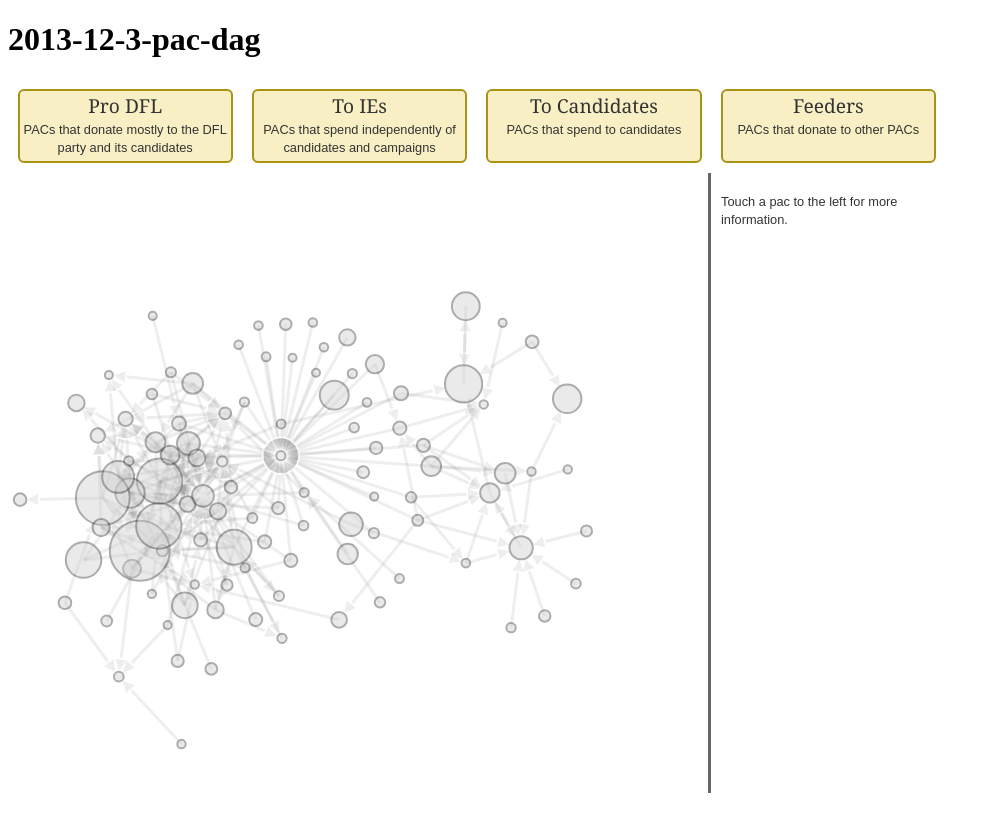
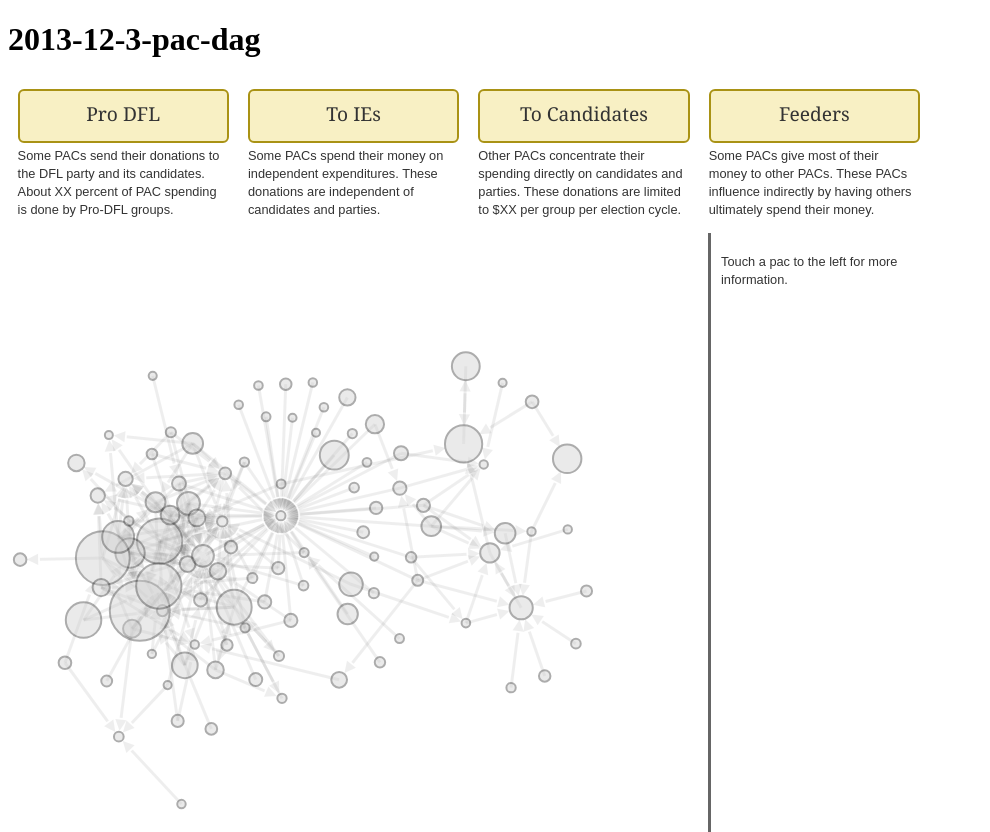
Before and after one commit to kevinschaul/inter-pac-spending, a PHP site: page / in a window 1280 px wide. Shown: the top 832 px of the page, without its empty margins (0-990 px from the left). Before the commit the page ends 793 px from the top, so only its background shows below. Run offline with PHP 8.4, Linux system fonts and the light colour scheme.

Commit message:
Added category descriptions

```diff
--- a/public/css/base.css
+++ b/public/css/base.css
@@ -22,7 +22,10 @@
   float: left;
   width: 22%;
   margin: 1%;
-  height: 70px;
+}
+/* line 43, ../../sass/base.scss */
+.show .button {
+  height: 50px;
   background-color: #f8f0c4;
   text-align: center;
   border: 2px solid #a99214;
@@ -33,35 +36,33 @@
   border-radius: 6px;
   cursor: pointer;
 }
-/* line 49, ../../sass/base.scss */
-.show .title {
+/* line 51, ../../sass/base.scss */
+.show .button .title {
   font-family: Georgia, serif;
   font-size: 1.2em;
-  padding: 6px 0;
+  padding: 14px 0;
 }
-/* line 54, ../../sass/base.scss */
+/* line 57, ../../sass/base.scss */
+.show .button:hover {
+  background-color: #f3e496;
+}
+/* line 60, ../../sass/base.scss */
+.show .button.active {
+  background-color: #f0df80;
+}
+/* line 64, ../../sass/base.scss */
 .show .description {
   font-size: 0.8em;
-  padding: 0 4px;
+  padding: 4px 0;
 }
 
-/* line 59, ../../sass/base.scss */
-.show:hover {
-  background-color: #f3e496;
-}
-
-/* line 62, ../../sass/base.scss */
-.show.active {
-  background-color: #f0df80;
-}
-
-/* line 66, ../../sass/base.scss */
+/* line 70, ../../sass/base.scss */
 #graph {
   float: left;
   width: 700px;
   height: 600px;
 }
-/* line 71, ../../sass/base.scss */
+/* line 75, ../../sass/base.scss */
 #graph .node {
   fill: #ccc;
   stroke: #333;
@@ -74,7 +75,7 @@
   -o-transition: opacity 0.4s;
   transition: opacity 0.4s;
 }
-/* line 80, ../../sass/base.scss */
+/* line 84, ../../sass/base.scss */
 #graph .link {
   stroke: #666;
   stroke-width: 3px;
@@ -85,28 +86,28 @@
   -o-transition: opacity 0.2s;
   transition: opacity 0.2s;
 }
-/* line 87, ../../sass/base.scss */
+/* line 91, ../../sass/base.scss */
 #graph marker {
   overflow: auto;
 }
-/* line 91, ../../sass/base.scss */
+/* line 95, ../../sass/base.scss */
 #graph .underlay {
   fill: #fff;
 }
-/* line 98, ../../sass/base.scss */
+/* line 102, ../../sass/base.scss */
 #graph .outer.triangle, #graph .outer.inner {
   stroke-width: 4px;
   fill: #fff;
   stroke: #fff;
 }
-/* line 104, ../../sass/base.scss */
+/* line 108, ../../sass/base.scss */
 #graph .inner {
   stroke-width: 4px;
   fill: #666;
   stroke: #666;
 }
 
-/* line 112, ../../sass/base.scss */
+/* line 116, ../../sass/base.scss */
 .sidebar {
   float: left;
   width: 245px;
@@ -114,17 +115,21 @@
   border-left: 3px solid #666;
   padding: 20px 0 0 10px;
 }
-/* line 119, ../../sass/base.scss */
+/* line 123, ../../sass/base.scss */
 .sidebar .help {
   font-size: 0.8em;
 }
-/* line 123, ../../sass/base.scss */
+/* line 127, ../../sass/base.scss */
 .sidebar .name {
   font-size: 1.6em;
   line-height: 1.1em;
   margin-bottom: 12px;
 }
-/* line 128, ../../sass/base.scss */
+/* line 132, ../../sass/base.scss */
 .sidebar .info {
   margin: 8px 0;
 }
+/* line 135, ../../sass/base.scss */
+.sidebar .info .info-value {
+  font-weight: bold;
+}
--- a/public/index.php
+++ b/public/index.php
@@ -13,20 +13,28 @@
 <div class='graphic'>
   <div class='show-wrapper'>
     <div class='show pro-dfl'>
-      <div class='title'>Pro DFL</div>
-      <div class='description'>PACs that donate mostly to the DFL party and its candidates</div>
+      <div class='button'>
+        <div class='title'>Pro DFL</div>
+      </div>
+      <div class='description'>Some PACs send their donations to the DFL party and its candidates. About XX percent of PAC spending is done by Pro-DFL groups.</div>
     </div>
     <div class='show ie'>
-      <div class='title'>To IEs</div>
-      <div class='description'>PACs that spend independently of candidates and campaigns</div>
+      <div class='button'>
+        <div class='title'>To IEs</div>
+      </div>
+      <div class='description'>Some PACs spend their money on independent expenditures. These donations are independent of candidates and parties.</div>
     </div>
     <div class='show to-candidates'>
-      <div class='title'>To Candidates</div>
-      <div class='description'>PACs that spend to candidates</div>
+      <div class='button'>
+        <div class='title'>To Candidates</div>
+      </div>
+      <div class='description'>Other PACs concentrate their spending directly on candidates and parties. These donations are limited to $XX per group per election cycle.</div>
     </div>
     <div class='show feeder'>
-      <div class='title'>Feeders</div>
-      <div class='description'>PACs that donate to other PACs</div>
+      <div class='button'>
+        <div class='title'>Feeders</div>
+      </div>
+      <div class='description'>Some PACs give most of their money to other PACs. These PACs influence indirectly by having others ultimately spend their money.</div>
     </div>
     <div class='clear'></div>
   </div>
```
Also changed, not shown: sass/base.scss (+17 -9 lines).
